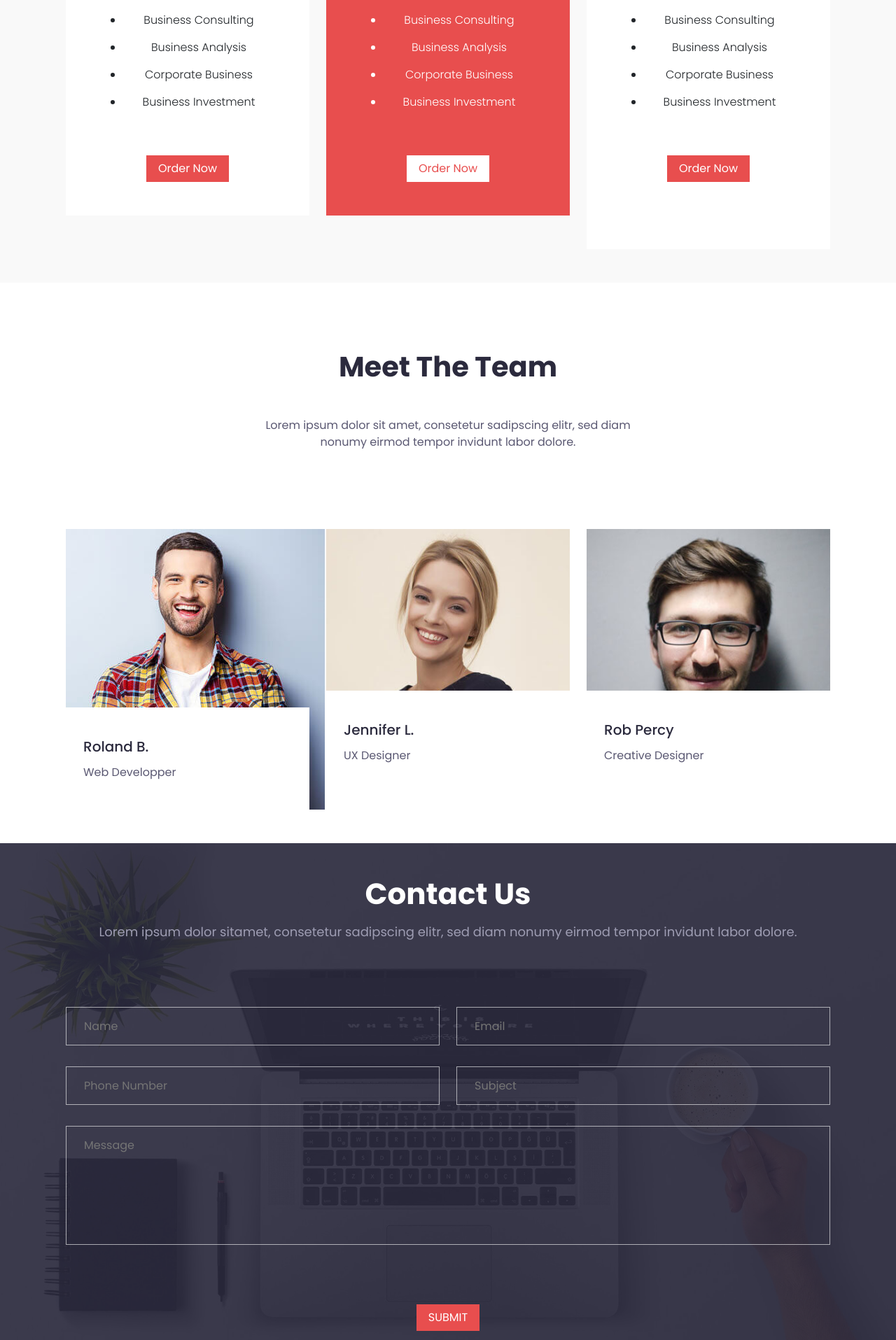
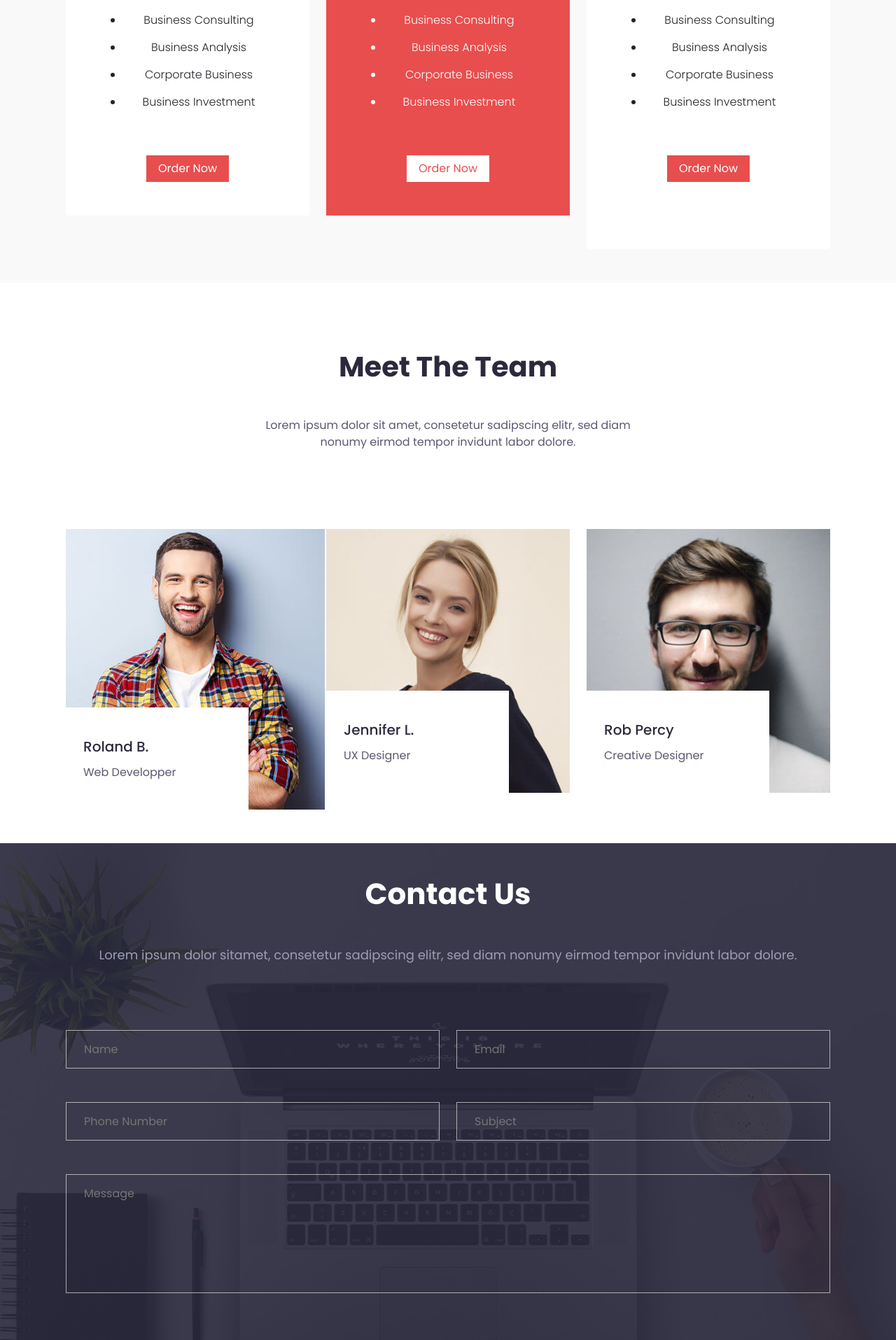
Before and after one commit to julie-j-code/cours-integration, a PHP site: page /Code_integration-template_BS5/ in a window 1280 px wide. Shown: the part 4125-6040 px from the top of the page at 70% size. Run offline with PHP 8.4, Linux system fonts and the light colour scheme; some libraries are stand-ins or nearby versions.

Commit message:
suppression classes inutiles

```diff
--- a/Code_integration-template_BS5/index.html
+++ b/Code_integration-template_BS5/index.html
@@ -3,7 +3,6 @@
 
 <head>
     <meta charset="utf-8">
-
     <!--====== Title ======-->
     <title>Bootstrap 5 Website</title>
 
@@ -69,7 +68,7 @@
                 <div class="col-lg-8 col-md-10">
                     <!-- <div class="hero_content text-center"> -->
                     <div class="text-center text-white">
-                        <h1>Simple Bootstrap 5</br> Website Template</h1>
+                        <h1>Simple Bootstrap 5</br> Demo Agency</h1>
                         <p class="mt-5">A super simple website template based on Bootstrap 5 and HTML5, comes with all
                             essential elements & features to get started and ready to use for almost any type of
                             business
@@ -81,7 +80,6 @@
         </header>
 
         <!-- sections -->
-
         <section id="features" class="pt-5 mt-5">
             <div class="container">
                 <div class="text-center pb-5">
@@ -97,7 +95,7 @@
                             <p class="mt-5">Lorem ipsum dolor sit amet, sadipscing elitr, sed diam nonumy eirmod tempor
                                 invidunt labor
                                 dolore magna .</p>
-                        </div> <!-- single features -->
+                        </div>
                     </div>
                     <div class="col-lg-4 col-md-7">
                         <div class="features text-center mt-5">
@@ -106,7 +104,7 @@
                             <p class="mt-5">Lorem ipsum dolor sit amet, sadipscing elitr, sed diam nonumy eirmod tempor
                                 invidunt labor
                                 dolore magna .</p>
-                        </div> <!-- single features -->
+                        </div>
                     </div>
                     <div class="col-lg-4 col-md-7">
                         <div class="features text-center mt-5">
@@ -115,7 +113,7 @@
                             <p class="mt-5">Lorem ipsum dolor sit amet, sadipscing elitr, sed diam nonumy eirmod tempor
                                 invidunt labor
                                 dolore magna .</p>
-                        </div> <!-- single features -->
+                        </div>
                     </div>
                 </div> <!-- row -->
             </div> <!-- container -->
@@ -319,7 +317,7 @@
                 </div> <!-- row -->
                 <div class="row justify-content-center gy-5 pb-5">
                     <div class="col-lg-4 col-md-8 col-sm-10">
-                        <div class="single_pricing text-center py-5">
+                        <div class="pricing text-center py-5">
                             <h3 class="pricing_title">Startup</h3>
                             <span class="price">$240</span>
                             <ul class="pricing_list">
@@ -333,7 +331,7 @@
                         </div>
                     </div>
                     <div class="col-lg-4 col-md-8 col-sm-10">
-                        <div class="single_pricing active text-center py-5">
+                        <div class="pricing active text-center py-5">
                             <h3 class="pricing_title text-white">Agency</h3>
                             <span class="price text-white">$340</span>
                             <ul class="pricing_list text-white">
@@ -347,7 +345,7 @@
                         </div>
                     </div>
                     <div class="col-lg-4 col-md-8 col-sm-10">
-                        <div class="single_pricing text-center py-5">
+                        <div class="pricing text-center py-5">
                             <h3 class="pricing_title">Enterprise</h3>
                             <span class="price">$440</span>
                             <ul class="pricing_list">
@@ -378,11 +376,11 @@
                 </div> <!-- row -->
                 <div class="row justify-content-center">
                     <div class="col-lg-4 col-md-8 col-sm-10">
-                        <div class="single_team mt-5">
+                        <div class="team mt-5">
                             <img src="images/team-1.jpg" alt="team">
 
                             <div class="team_content">
-                                <h4 class="team_name"><a href="#0">Roland B.</a></h4>
+                                <h4><a href="#0">Roland B.</a></h4>
                                 <p>Web Developper</p>
                                 <ul class="nav">
                                     <li class="nav-item me-2"><a href="#0"><i class="lni lni-facebook-filled"></i></a>
@@ -396,10 +394,10 @@
                         </div> <!-- single team -->
                     </div>
                     <div class="col-lg-4 col-md-8 col-sm-10">
-                        <div class="single_team mt-5">
+                        <div class="team mt-5">
                             <img src="images/team-2.jpg" class="p-0 img-fluid" alt="team">
                             <div class="team_content">
-                                <h4 class="team_name"><a href="#0">Jennifer L.</a></h4>
+                                <h4><a href="#0">Jennifer L.</a></h4>
                                 <p>UX Designer</p>
                                 <ul class="nav">
                                     <li class="nav-item me-2"><a href="#0"><i class="lni lni-linkedin-original"></i></a>
@@ -413,11 +411,11 @@
                         </div> <!-- single team -->
                     </div>
                     <div class="col-lg-4 col-md-8 col-sm-10">
-                        <div class="single_team mt-5">
+                        <div class="team mt-5">
                             <img src="images/team-3.jpg" class="p-0 img-fluid" alt="team">
 
                             <div class="team_content">
-                                <h4 class="team_name"><a href="#0">Rob Percy</a></h4>
+                                <h4><a href="#0">Rob Percy</a></h4>
                                 <p>Creative Designer</p>
                                 <ul class="nav">
                                     <li class="nav-item me-2"><a href="#0"><i class="lni lni-facebook-filled"></i></a>
@@ -436,40 +434,36 @@
 
         <section id="contact" class="contact bg-cover pt-5 mt-5 pb-5">
             <div class="container">
-                <!-- <div class="row justify-content-center">
-                <div class="col-lg-6"> -->
                 <div class="section_title section_title_2 text-center pb-5">
                     <h2 class="text-white">Contact Us</h2>
-                    <p>Lorem ipsum dolor sitamet, consetetur sadipscing elitr, sed diam nonumy eirmod tempor invidunt
+                    <p class="mt-5">Lorem ipsum dolor sitamet, consetetur sadipscing elitr, sed diam nonumy eirmod tempor invidunt
                         labor dolore.</p>
-                    <!-- </div>
-                </div> -->
                 </div> <!-- row -->
 
                 <form id="contact-form" action="" method="post">
-                    <div class="row">
+                    <div class="row text-white">
                         <div class="col-lg-6">
-                            <div class="single_form">
+                            <div class="mb-5">
                                 <input type="text" placeholder="Name" name="name" id="name" required>
                             </div>
                         </div>
                         <div class="col-lg-6">
-                            <div class="single_form">
+                            <div class="mb-5">
                                 <input type="email" placeholder="Email" name="email" id="email" required>
                             </div>
                         </div>
                         <div class="col-lg-6">
-                            <div class="single_form">
+                            <div class="mb-5">
                                 <input type="text" placeholder="Phone Number" name="number" id="number" required>
                             </div>
                         </div>
                         <div class="col-lg-6">
-                            <div class="single_form">
+                            <div class="mb-5">
                                 <input type="text" placeholder="Subject" name="subject" id="subject" required>
                             </div>
                         </div>
                         <div class="col-lg-12">
-                            <div class="single_form">
+                            <div class="mb-5">
                                 <textarea placeholder="Message" name="message" id="message" required></textarea>
                             </div>
                         </div>
--- a/Code_integration-template_BS5/style.css
+++ b/Code_integration-template_BS5/style.css
@@ -378,32 +357,32 @@ h1 {
 
 
 /* team **************/
-.single_team {
+.team {
   position: relative;
 }
 
-.single_team .team_content {
+.team_content {
   position: absolute;
   background-color: #fff;
   left: 0;
   bottom: 0;
-  width: 100%;
+  width: 75%;
   padding: 25px;
   padding-right: 60px;
 }
 
-.single_team .team_content .team_name a {
+.team_content h4 a {
   font-size: 20px;
   font-weight: 500;
   color: #2B2A3D;
   transition: all 0.3s ease-out 0s;
 }
 
-.single_team .team_content .team_name a:hover {
+.team_content h4 a:hover {
   color: #E84E4E;
 }
 
-.single_team .team_content p {
+.team_content p {
   margin-top: 5px;
 }
 
@@ -424,12 +403,12 @@ h1 {
   z-index: -1;
 }
 
-.single_form {
+form {
   margin-top: 30px;
 }
 
-.single_form input,
-.single_form textarea {
+form input,
+form textarea {
   width: 100%;
   height: 55px;
   border: 1px solid rgba(255, 255, 255, 0.6);
@@ -440,12 +419,12 @@ h1 {
   transition: all 0.3s ease-out 0s;
 }
 
-.single_form input:focus,
-.single_form textarea:focus {
+form input:focus,
+form textarea:focus {
   border-color: #fff;
 }
 
-.single_form textarea {
+form textarea {
   height: 170px;
   resize: none;
   padding-top: 15px;
```
Also changed, not shown: other parts of Code_integration-template_BS5/style.css (+20 -28 lines).
